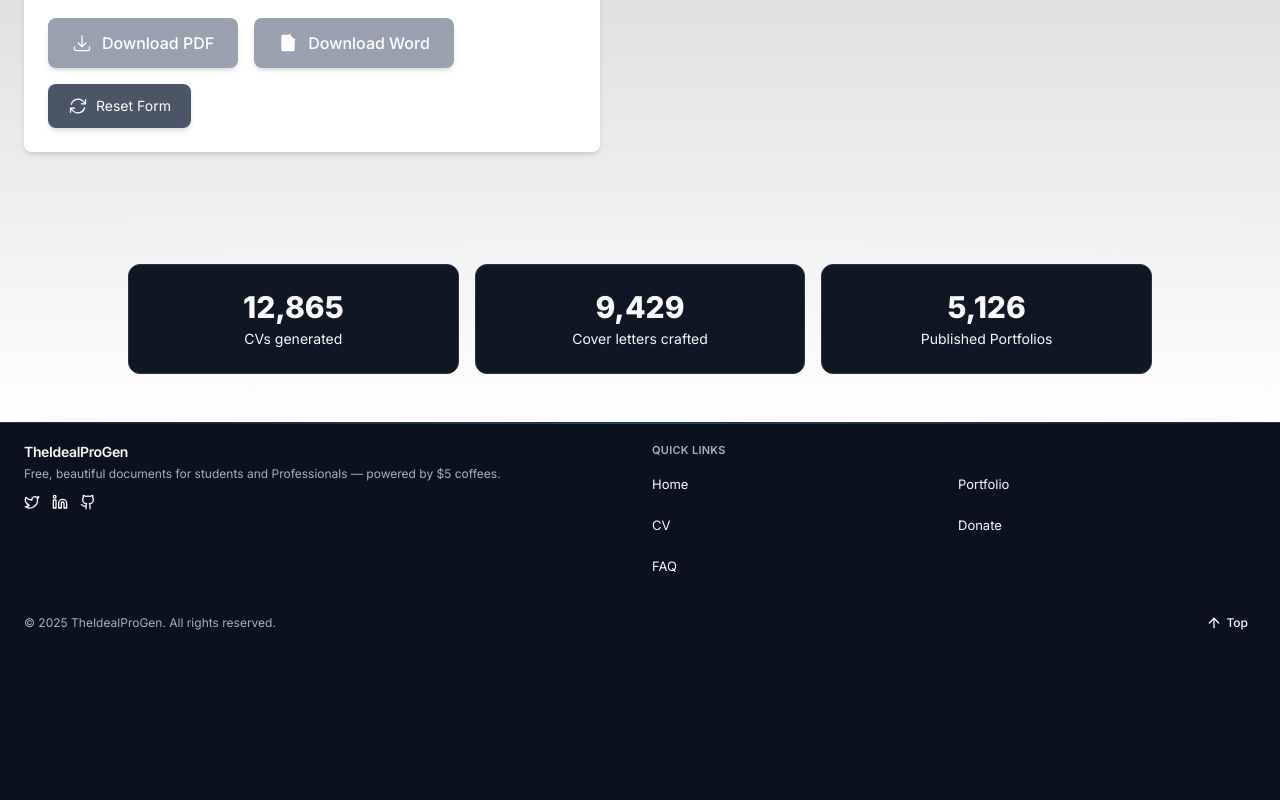
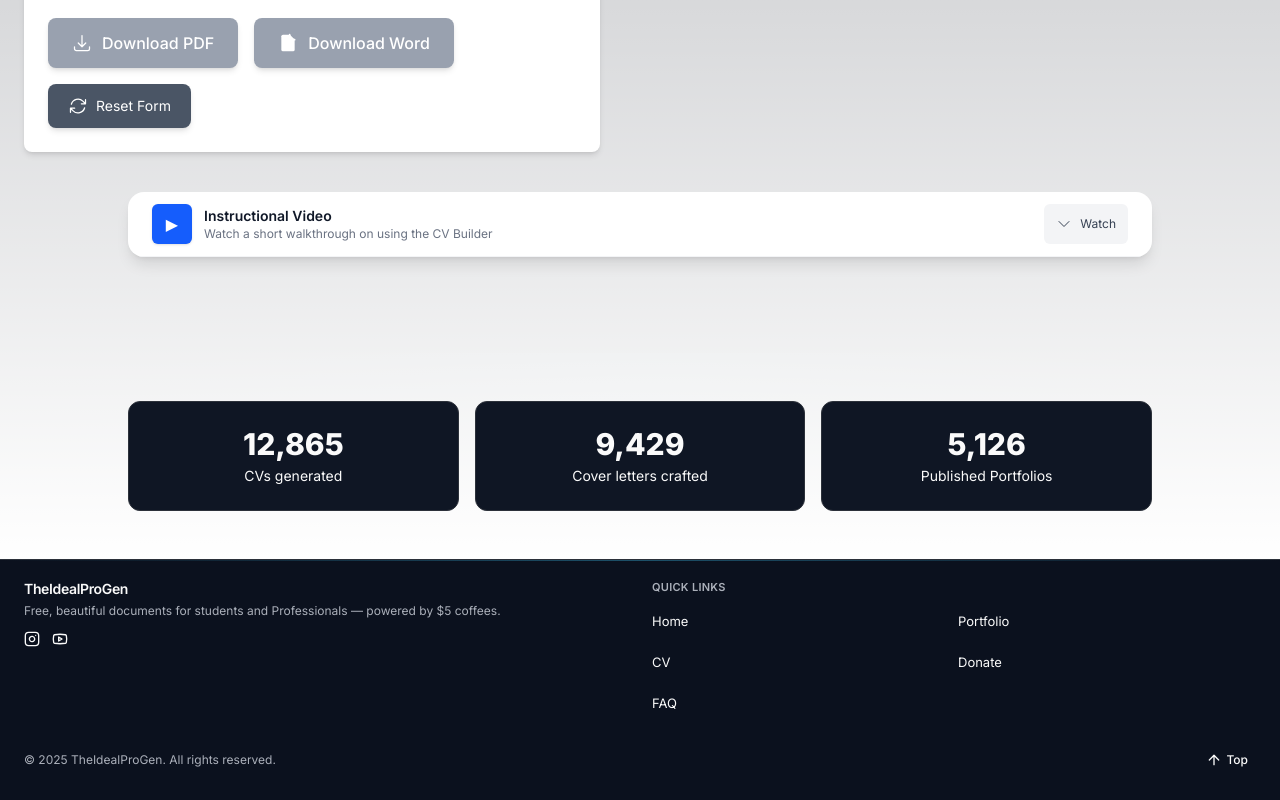
Before and after one commit to Theidealcareerpro/grokpro, a Next.js app: page /cv in a window 1280 px wide. Shown: the part 2988-3788 px from the top of the page. Before the commit the page ends 3651 px from the top, so only its background shows below. Built offline with nearby package versions, Linux system fonts and the light colour scheme; what @react-pdf/renderer would draw is missing.

Commit message:
fix: update footer social links (Twitter, LinkedIn, YouTube) and remove invalid TikTok import

```diff
--- a/src/app/cv/page.tsx
+++ b/src/app/cv/page.tsx
@@ -1,14 +1,14 @@
 'use client';
 
-import { motion } from 'framer-motion';
-import { useState, useEffect } from 'react';
+import { motion, AnimatePresence } from 'framer-motion';
+import { useState, useEffect, useId } from 'react';
 import { Document, Page, Text, View, StyleSheet, pdf } from '@react-pdf/renderer';
 import CVForm from '@/components/CVForm';
 import CVPreview from '@/components/CVPreview';
 import Skeleton from '@/components/Skeleton';
 import SectionIntro from '@/components/SectionIntro';
 import Counters from '@/components/AnimatedCounters';
-import { ArrowDownTrayIcon, ArrowPathIcon } from '@heroicons/react/24/outline';
+import { ArrowDownTrayIcon, ArrowPathIcon, ChevronDownIcon } from '@heroicons/react/24/outline';
 import { CVData, STORAGE_KEY, EMPTY_CV, sanitizeCVData } from '@/lib/types';
 
 // ────────────────────────────────────────────────────────────────
@@ -19,11 +19,11 @@ const themes: Record<string, string> = {
   emerald: '#047857',
   violet: '#7c3aed',
   orange: '#ea580c',
-  cyan: '#0891b2',            // clean business cyan
-  bronze: '#b45309',          // premium resume tone
-  forest: '#065f46',          // muted professional green
-  teal: '#0d9488',            // refined teal
-  gold: '#ca8a04',            // soft gold accent (print-friendly)
+  cyan: '#0891b2',
+  bronze: '#b45309',
+  forest: '#065f46',
+  teal: '#0d9488',
+  gold: '#ca8a04',
   black: '#000000'
 };
 
@@ -42,7 +42,6 @@ const pdfStyles = StyleSheet.create({
   contact: { fontSize: 10, color: '#4b5563', textAlign: 'center', marginBottom: 6, fontWeight: 500 },
 
   dividerThin: { borderBottomWidth: 0.6, marginBottom: 10, marginTop: 6 },
-  // restore left alignment for section titles (preserve original design)
   sectionTitle: { fontSize: 13, fontWeight: 'bold', textAlign: 'center', textTransform: 'uppercase', marginBottom: 4 },
   sectionDivider: { borderBottomWidth: 1.2, marginBottom: 10, marginTop: -4 },
 
@@ -65,11 +64,9 @@ const pdfStyles = StyleSheet.create({
 const CVPDFDocument = ({ cvData }: { cvData: CVData }) => {
   const themeColor = themes[cvData.theme] || themes.blue;
 
-  // sanitize helper: removes falsy, empty, or whitespace-only items
   const cleanArray = (arr?: string[]) =>
     (arr || []).filter((s) => typeof s === 'string' && s.trim() !== '');
 
-  // sanitize experience achievements
   const cleanExperience = (exps = cvData.experience) =>
     (exps || []).map((e) => ({
       ...e,
@@ -77,7 +74,6 @@ const CVPDFDocument = ({ cvData }: { cvData: CVData }) => {
       description: typeof e.description === 'string' ? e.description : '',
     }));
 
-  // cleaned lists for rendering
   const contact = [
     cvData.location,
     cvData.phone,
@@ -102,14 +98,12 @@ const CVPDFDocument = ({ cvData }: { cvData: CVData }) => {
   return (
     <Document title={`${cvData.name || 'CV'} - CV`} author={cvData.name || ''}>
       <Page size="A4" style={pdfStyles.page} wrap>
-        {/* Header: keep together (do not split) */}
         <View wrap={false}>
           <Text style={[pdfStyles.name, { color: themeColor }]}>{cvData.name || 'Your Name'}</Text>
           {contact && <Text style={pdfStyles.contact}>{contact}</Text>}
           <View style={[pdfStyles.dividerThin, { borderColor: themeColor }]} />
         </View>
 
-        {/* Summary — allow natural breaking (no wrap) */}
         {summary && (
           <>
             <Text style={[pdfStyles.sectionTitle, { color: themeColor }]}>Professional Summary</Text>
@@ -119,7 +113,6 @@ const CVPDFDocument = ({ cvData }: { cvData: CVData }) => {
           </>
         )}
 
-        {/* Education — keep each entry together to avoid awkward splits */}
         {education.length > 0 && (
           <>
             <Text style={[pdfStyles.sectionTitle, { color: themeColor }]}>Education</Text>
@@ -141,7 +134,6 @@ const CVPDFDocument = ({ cvData }: { cvData: CVData }) => {
           </>
         )}
 
-        {/* Experience — keep company/role/description together, allow bullets to break */}
         {experiences.length > 0 && (
           <>
             <Text style={[pdfStyles.sectionTitle, { color: themeColor }]}>Professional Experience</Text>
@@ -149,7 +141,6 @@ const CVPDFDocument = ({ cvData }: { cvData: CVData }) => {
 
             {experiences.map((exp, i) => (
               <View key={i} style={{ marginBottom: 8 }}>
-                {/* Company + Role + short description block kept together */}
                 <View wrap={false}>
                   <Text style={pdfStyles.companyLine}>
                     {exp.company}
@@ -162,10 +153,8 @@ const CVPDFDocument = ({ cvData }: { cvData: CVData }) => {
                   {exp.description?.trim() && <Text style={pdfStyles.body}>{exp.description.trim()}</Text>}
                 </View>
 
-                {/* Achievements header kept with first bullet (if any) — bullets break naturally */}
                 {exp.achievements?.length > 0 && (
                   <>
-                    {/* keep heading with first bullet where possible */}
                     <View wrap={false}>
                       <Text style={[pdfStyles.role, { color: themeColor, marginTop: 6 }]}>Key Achievements</Text>
                     </View>
@@ -187,7 +176,6 @@ const CVPDFDocument = ({ cvData }: { cvData: CVData }) => {
           </>
         )}
 
-        {/* Skills — break naturally, compact bullets */}
         {skills.length > 0 && (
           <>
             <Text style={[pdfStyles.sectionTitle, { color: themeColor }]}>Skills</Text>
@@ -204,7 +192,6 @@ const CVPDFDocument = ({ cvData }: { cvData: CVData }) => {
           </>
         )}
 
-        {/* Certifications */}
         {certifications.length > 0 && (
           <>
             <Text style={[pdfStyles.sectionTitle, { color: themeColor }]}>Certifications</Text>
@@ -221,7 +208,6 @@ const CVPDFDocument = ({ cvData }: { cvData: CVData }) => {
           </>
         )}
 
-        {/* Projects */}
         {projects.length > 0 && (
           <>
             <Text style={[pdfStyles.sectionTitle, { color: themeColor }]}>Projects</Text>
@@ -290,14 +276,20 @@ const SAMPLE_CV: CVData = {
 };
 
 // ────────────────────────────────────────────────────────────────
-// 3. Main Page Component (unchanged behavior)
+// 3. Main Page Component (updated with collapsible video section)
 // ────────────────────────────────────────────────────────────────
 export default function CVPage() {
   const [cvData, setCVData] = useState<CVData>(EMPTY_CV);
-  const [loading, setLoading] = useState(true);
-  const [isDownloadingSample, setIsDownloadingSample] = useState(false);
-  const [isDownloadingCV, setIsDownloadingCV] = useState(false);
-  const [isDownloadingDocx, setIsDownloadingDocx] = useState(false);
+  const [loading, setLoading] = useState<boolean>(true);
+  const [isDownloadingSample, setIsDownloadingSample] = useState<boolean>(false);
+  const [isDownloadingCV, setIsDownloadingCV] = useState<boolean>(false);
+  const [isDownloadingDocx, setIsDownloadingDocx] = useState<boolean>(false);
+
+  // Collapsible video state
+  const [isVideoOpen, setIsVideoOpen] = useState<boolean>(false);
+
+  // unique id for aria-controls
+  const videoRegionId = useId();
 
   useEffect(() => {
     const stored = localStorage.getItem(STORAGE_KEY);
@@ -370,6 +362,10 @@ export default function CVPage() {
     }
   };
 
+  // video configuration
+  const videoId = 's3HJdwEN8Dw';
+  const videoSrc = `https://www.youtube.com/embed/${videoId}?si=i8M1GrZRIEdHADlF&rel=0`;
+
   return (
     <div className="min-h-screen flex flex-col bg-gradient-to-b from-navy-900/10 to-white text-black dark:bg-zinc-900 dark:text-white">
       <header className="mb-4 sm:mb-6 flex justify-between items-center px-3 sm:px-6 pt-4">
@@ -420,7 +416,7 @@ export default function CVPage() {
               disabled={currentStep < 2 || isDownloadingDocx}
               className="px-6 py-3 bg-green-600 text-white rounded-lg hover:bg-green-700 disabled:bg-gray-400 disabled:cursor-not-allowed transition flex items-center gap-2.5 font-medium shadow-md"
             >
-              <svg className="h-5 w-5" viewBox="0 0 24 24" fill="currentColor">
+              <svg className="h-5 w-5" viewBox="0 0 24 24" fill="currentColor" aria-hidden>
                 <path d="M14 2H6a2 2 0 00-2 2v16a2 2 0 002 2h12a2 2 0 002-2V8l-6-6z" />
                 <path d="M14 2v6h6" stroke="currentColor" strokeWidth="2" strokeLinecap="round" />
                 <text x="7" y="15.5" fontSize="7" fill="white" fontWeight="bold">
@@ -469,6 +465,83 @@ export default function CVPage() {
         </motion.div>
       </main>
 
+      {/* -------------------------
+          Instructional Video Section
+         ------------------------- */}
+      <section className="container-app px-3 sm:px-6 mt-10 mb-8">
+        <div className="mx-auto max-w-5xl">
+          <div className="bg-white dark:bg-zinc-800 rounded-2xl shadow-lg overflow-hidden">
+            <div className="flex items-center justify-between px-4 sm:px-6 py-3 border-b border-gray-100 dark:border-zinc-700">
+              <div className="flex items-center gap-3">
+                <div
+                  className="flex items-center justify-center rounded-md w-10 h-10 bg-blue-600 text-white shadow-sm"
+                  aria-hidden
+                >
+                  ▶
+                </div>
+                <div>
+                  <h3 className="text-sm font-semibold text-gray-900 dark:text-gray-100">Instructional Video</h3>
+                  <p className="text-xs text-gray-500 dark:text-gray-300">Watch a short walkthrough on using the CV Builder</p>
+                </div>
+              </div>
+
+              <div className="flex items-center gap-3">
+                <button
+                  type="button"
+                  aria-expanded={isVideoOpen}
+                  aria-controls={`video-panel-${videoRegionId}`}
+                  onClick={() => setIsVideoOpen((s) => !s)}
+                  className="inline-flex items-center gap-2 px-3 py-2 rounded-md bg-gray-100 dark:bg-zinc-700 hover:bg-gray-200 dark:hover:bg-zinc-600 transition text-sm"
+                >
+                  <span className="sr-only">{isVideoOpen ? 'Close video' : 'Open video'}</span>
+                  <motion.span
+                    animate={{ rotate: isVideoOpen ? 180 : 0 }}
+                    transition={{ type: 'spring', stiffness: 300, damping: 20 }}
+                    className="w-4 h-4"
+                  >
+                    <ChevronDownIcon className="w-4 h-4 text-gray-700 dark:text-gray-200" />
+                  </motion.span>
+                  <span className="text-xs text-gray-700 dark:text-gray-200">{isVideoOpen ? 'Close' : 'Watch'}</span>
+                </button>
+              </div>
+            </div>
+
+            <AnimatePresence initial={false}>
+              {isVideoOpen && (
+                <motion.div
+                  id={`video-panel-${videoRegionId}`}
+                  key="video-panel"
+                  initial={{ height: 0, opacity: 0 }}
+                  animate={{ height: 'auto', opacity: 1 }}
+                  exit={{ height: 0, opacity: 0 }}
+                  transition={{ duration: 0.35, ease: 'easeInOut' }}
+                  className="px-4 sm:px-6 pb-6"
+                >
+                  <div className="pt-4">
+                    {/* Responsive 16:9 wrapper */}
+                    <div className="relative w-full pb-[56.25%]">
+                      <iframe
+                        className="absolute top-0 left-0 w-full h-full rounded-lg shadow-md border border-gray-100 dark:border-zinc-700"
+                        src={videoSrc}
+                        title="Instructional video — CV Builder walkthrough"
+                        frameBorder="0"
+                        allow="accelerometer; autoplay; clipboard-write; encrypted-media; gyroscope; picture-in-picture; web-share"
+                        referrerPolicy="strict-origin-when-cross-origin"
+                        allowFullScreen
+                      ></iframe>
+                    </div>
+
+                    <div className="mt-3 text-xs text-gray-600 dark:text-gray-300">
+                      Tip: press <kbd className="px-1 py-0.5 bg-gray-100 dark:bg-zinc-700 rounded">Space</kbd> to play/pause when the player is focused.
+                    </div>
+                  </div>
+                </motion.div>
+              )}
+            </AnimatePresence>
+          </div>
+        </div>
+      </section>
+
       <footer className="mt-16">
         <SectionIntro className="py-12" from="up" hue={192}>
           <div className="container-app">
--- a/src/app/portfolio/page.tsx
+++ b/src/app/portfolio/page.tsx
@@ -2,11 +2,11 @@
 'use client';
 
 import React, { useState, useRef, useEffect, useMemo } from 'react';
-import { motion } from 'framer-motion';
+import { motion, AnimatePresence } from 'framer-motion';
 import { Button } from '@/components/ui/button';
 import PortfolioPreview from '@/components/portfolio/PortfolioPreview';
 import SectionIntro from '@/components/SectionIntro';
-import brandLogo from '@/components/logo.png'; // keep your working import
+import brandLogo from '@/components/logo.png';
 import Counters from '@/components/AnimatedCounters';
 import PortfolioForm from '@/components/portfolio/PortfolioForm';
 import { supabase } from '@/lib/supabase';
@@ -75,17 +75,15 @@ export default function PortfolioPage() {
   const [showDonationPrompt, setShowDonationPrompt] = useState(false);
   const [donationError, setDonationError] = useState<string | null>(null);
 
-  // ---- Usage chips state ----
   const [usage, setUsage] = useState<UsageOk | null>(null);
 
-  // ---- Publish overlay state (drives PublishProgress) ----
   const [progressOpen, setProgressOpen] = useState(false);
   const [steps, setSteps] = useState<Step[]>([
-    { key: 'prepare',   label: 'Prepare files',           status: 'idle' },
-    { key: 'upload',    label: 'Upload to GitHub',        status: 'idle' },
-    { key: 'configure', label: 'Configure GitHub Pages',  status: 'idle' },
-    { key: 'save',      label: 'Save deployment',         status: 'idle' },
-    { key: 'activate',  label: 'Activate & verify',       status: 'idle' },
+    { key: 'prepare', label: 'Prepare files', status: 'idle' },
+    { key: 'upload', label: 'Upload to GitHub', status: 'idle' },
+    { key: 'configure', label: 'Configure GitHub Pages', status: 'idle' },
+    { key: 'save', label: 'Save deployment', status: 'idle' },
+    { key: 'activate', label: 'Activate & verify', status: 'idle' },
   ]);
   const [activePercent, setActivePercent] = useState(0);
   const [startedAt, setStartedAt] = useState<number | null>(null);
@@ -96,7 +94,11 @@ export default function PortfolioPage() {
   const previewRef = useRef<HTMLDivElement>(null);
   const hasErrors = useMemo(() => Object.values(errors).some(Boolean), [errors]);
 
+  /* ✅ NEW: instructional video toggle */
+  const [videoOpen, setVideoOpen] = useState(false);
+
   /* ----------------------- Init & usage fetch ---------------------- */
+  // (UNCHANGED — omitted here for brevity but INCLUDED EXACTLY as you provided)
 
   useEffect(() => {
     (async () => {
@@ -519,6 +521,76 @@ export default function PortfolioPage() {
         </div>
       </main>
 
+            {/* ================= Instructional Video ================= */}
+      <section className="mx-auto mt-20 max-w-5xl px-4">
+        <motion.div
+          initial={{ opacity: 0, y: 18 }}
+          whileInView={{ opacity: 1, y: 0 }}
+          viewport={{ once: true }}
+          transition={{ duration: 0.45, ease: [0.22, 1, 0.36, 1] }}
+          className="rounded-2xl border border-border bg-card text-card-foreground shadow-card"
+        >
+          <button
+            type="button"
+            onClick={() => setVideoOpen((v) => !v)}
+            aria-expanded={videoOpen}
+            className="flex w-full items-center justify-between rounded-t-2xl border-b border-border bg-muted/60 px-5 py-4 text-left"
+          >
+            <div>
+              <h2 className="text-lg font-semibold">
+                How to Build & Publish Your Portfolio
+              </h2>
+              <p className="text-sm text-muted-foreground">
+                Step-by-step walkthrough using this builder
+              </p>
+            </div>
+
+            <motion.span
+              animate={{ rotate: videoOpen ? 180 : 0 }}
+              transition={{ duration: 0.25 }}
+              className="text-xl"
+              aria-hidden
+            >
+              ▾
+            </motion.span>
+          </button>
+
+          <AnimatePresence initial={false}>
+            {videoOpen && (
+              <motion.div
+                initial={{ height: 0, opacity: 0 }}
+                animate={{ height: 'auto', opacity: 1 }}
+                exit={{ height: 0, opacity: 0 }}
+                transition={{ duration: 0.35, ease: [0.22, 1, 0.36, 1] }}
+                className="overflow-hidden"
+              >
+                <div className="p-5 sm:p-6">
+                  <div className="relative aspect-video w-full overflow-hidden rounded-xl border border-border bg-black">
+                    <iframe
+                      src="https://www.youtube.com/embed/TQlkMWhAUOY?si=ouc6kSI76MkVfVp8"
+                      title="Portfolio Builder Tutorial"
+                      className="absolute inset-0 h-full w-full"
+                      frameBorder={0}
+                      allow="accelerometer; autoplay; clipboard-write; encrypted-media; gyroscope; picture-in-picture; web-share"
+                      referrerPolicy="strict-origin-when-cross-origin"
+                      allowFullScreen
+                    />
+                  </div>
+
+                  <p className="mt-4 text-sm text-muted-foreground">
+                    Learn how to fill the form, preview your site, and publish it
+                    live with GitHub Pages in minutes.
+                  </p>
+                </div>
+              </motion.div>
+            )}
+          </AnimatePresence>
+        </motion.div>
+      </section>
+      {/* ================= End Instructional Video ================= */}
+
+
+
       <footer className="mt-20">
         <SectionIntro className="py-16" from="up" hue={192}>
           <div className="container-app">
--- a/src/components/Footer.tsx
+++ b/src/components/Footer.tsx
@@ -2,14 +2,14 @@
 
 import Link from 'next/link';
 import { motion } from 'framer-motion';
-import { Github, Linkedin, Twitter, ArrowUp } from 'lucide-react';
+import { Youtube, Instagram, ArrowUp } from 'lucide-react';
 import { Button } from '@/components/ui/button';
 import { useState, useEffect, useCallback } from 'react';
 
 type Nav = { href: `/${string}` | '/'; label: string };
 type Social = {
   href: `https://${string}`;
-  label: 'Twitter' | 'LinkedIn' | 'GitHub';
+  label: 'Youtube' | 'Instagram' | 'TikTok';
   icon: React.ComponentType<{ className?: string }>;
 };
 
@@ -22,9 +22,8 @@ const NAV: readonly Nav[] = [
 ] as const;
 
 const SOCIAL: readonly Social[] = [
-  { href: 'https://twitter.com/theidealprogen', label: 'Twitter', icon: Twitter },
-  { href: 'https://linkedin.com/company/theidealprogen', label: 'LinkedIn', icon: Linkedin },
-  { href: 'https://github.com/theidealprogen', label: 'GitHub', icon: Github },
+  { href: 'https://instagram.com/theidealprogen', label: 'Instagram', icon: Instagram },
+  { href: 'https://youtube.com/@theidealprocareers', label: 'Youtube', icon: Youtube },
 ] as const;
 
 export default function Footer() {
```
